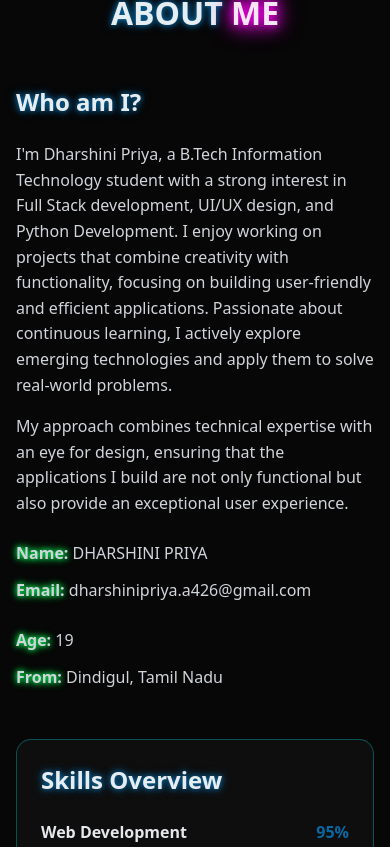
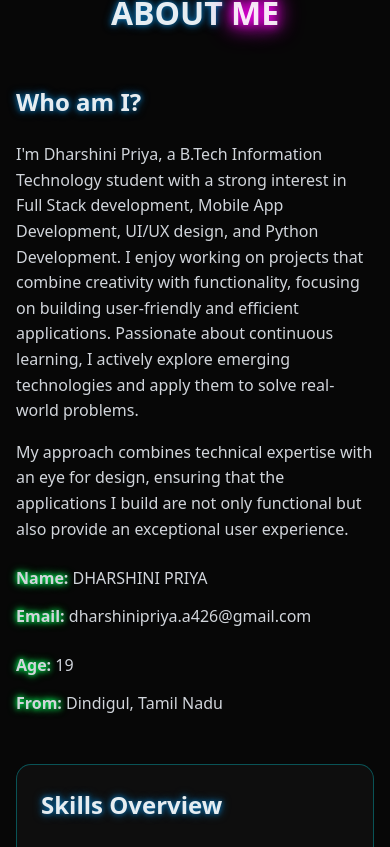
Before and after one commit to dharshu2303/Portfolio-enhanced, a Next.js app: page / in a window 390 px wide. Shown: the part 937-1784 px from the top of the page. Built offline with nearby package versions, Linux system fonts and the light colour scheme; no server answers.

Commit message:
Add Mobile App Development to skills section
Added 'Mobile App Development' to skills and updated the introduction paragraph.

```diff
--- a/app/components/About.jsx
+++ b/app/components/About.jsx
@@ -32,7 +32,9 @@ export default function About() {
   const skills = [
     { name: 'Web Development', level: '95%' },
     { name: 'Python Development', level: '85%' },
+    {name: 'Mobile App Development', level: '80%' },
     { name: 'UI/UX Design', level: '75%' }
+
   ]
 
   return (
@@ -57,7 +59,7 @@ export default function About() {
             <h3 className="text-2xl font-bold mb-6 neon-text">Who am I?</h3>
             <p className="mb-4 text-gray-300">
               I'm Dharshini Priya, a B.Tech Information Technology student with a strong interest in Full Stack
-              development, UI/UX design, and Python Development. I enjoy working on projects that combine
+              development, Mobile App Development, UI/UX design, and Python Development. I enjoy working on projects that combine
               creativity with functionality, focusing on building user-friendly and efficient applications.
               Passionate about continuous learning, I actively explore emerging technologies and apply them to
               solve real-world problems.
```
